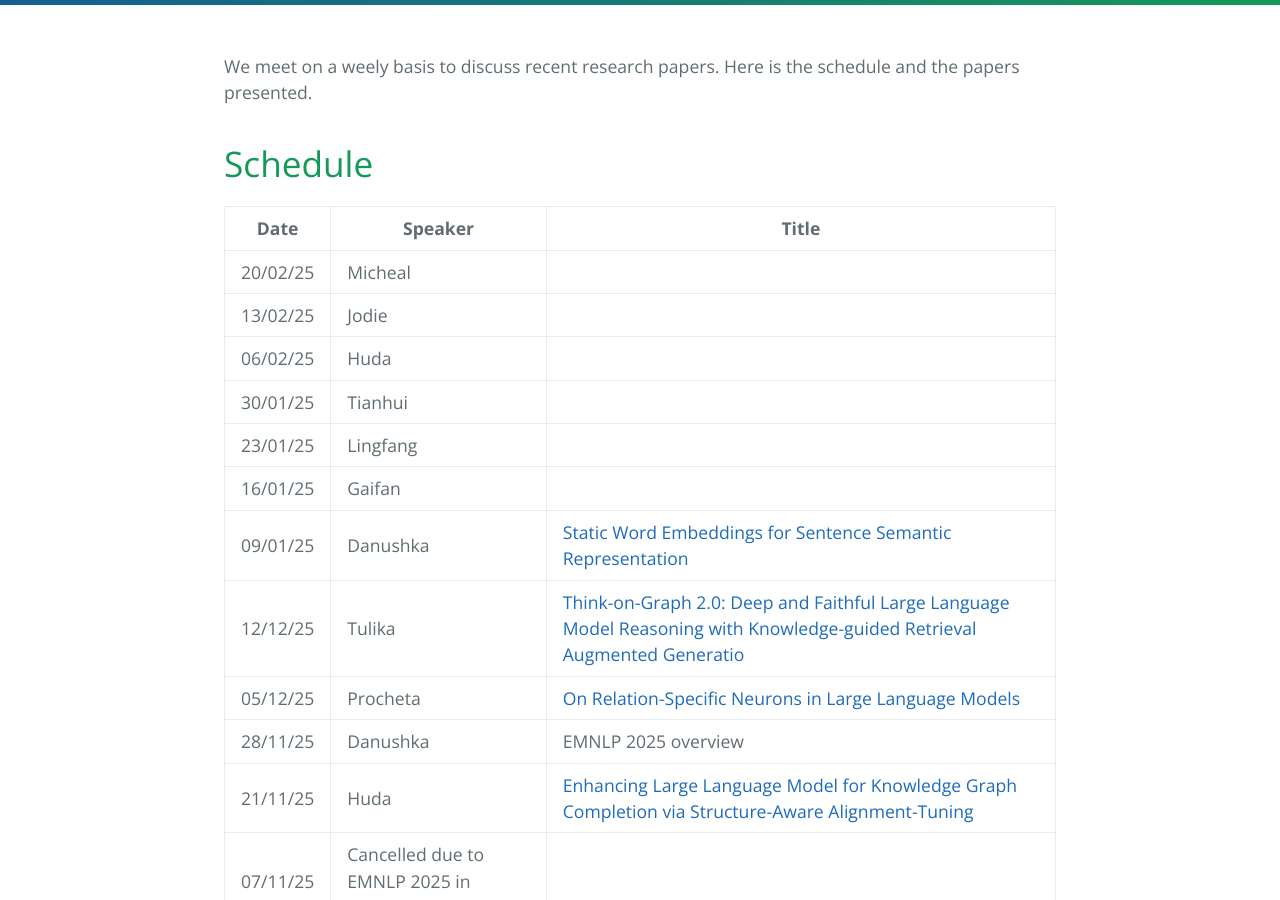
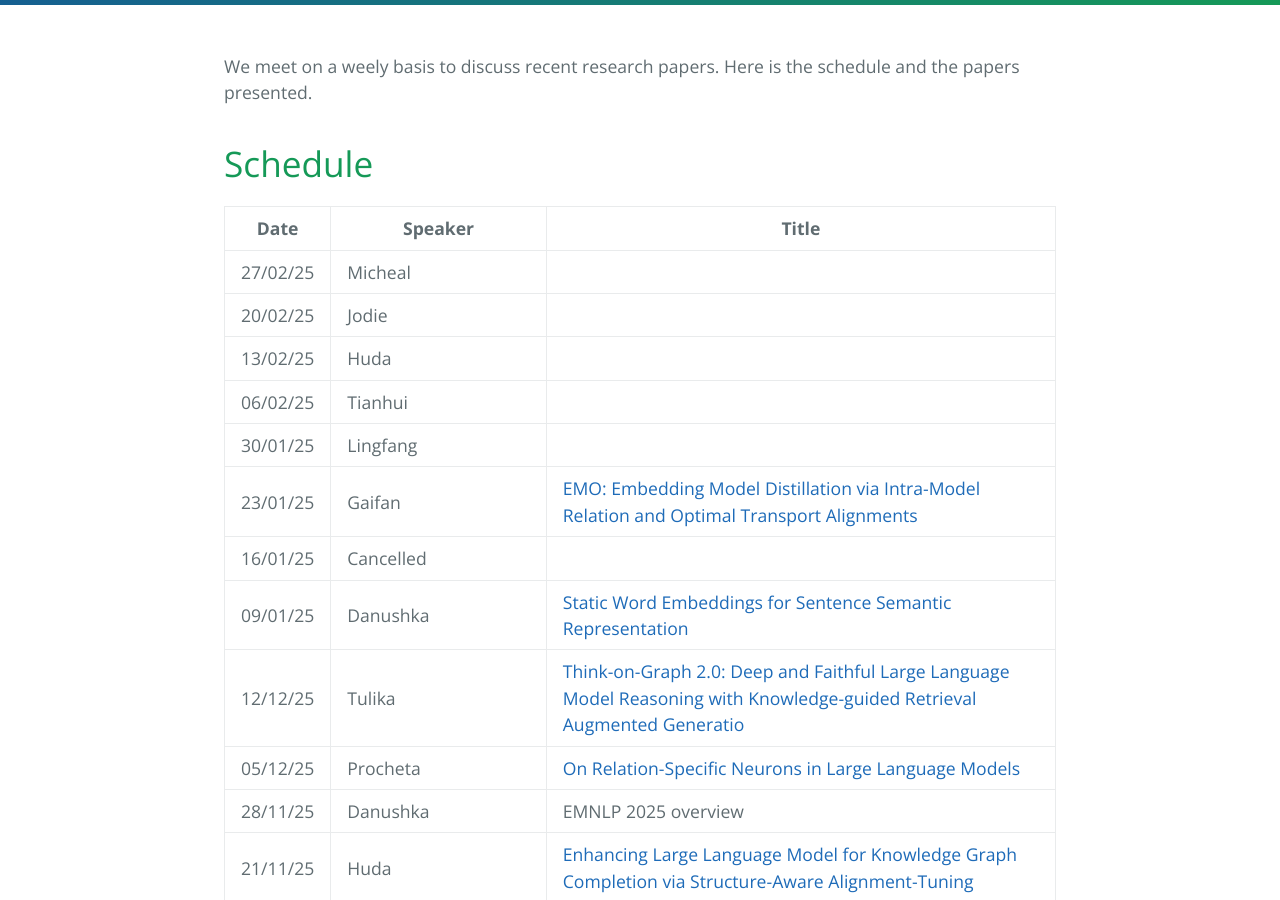
Before and after one commit to LivNLP/livnlp.github.io, a Jekyll site: the page built from reading.md, in a window 1280 px wide and 900 px high, scrolled down 368 px. Built offline with Jekyll 4.4.1, drawn with Linux system fonts in a browser that asks for light colours.

Commit message:
Update reading.md

```diff
--- a/reading.md
+++ b/reading.md
@@ -13,12 +13,13 @@ We meet on a weely basis to discuss recent research papers. Here is the schedule
 
 | Date | Speaker | Title
 | ----- | ------- | -----
-| 20/02/25|   Micheal |
-| 13/02/25|   Jodie |
-| 06/02/25|   Huda |
-| 30/01/25|   Tianhui |
-| 23/01/25|   Lingfang |
-| 16/01/25|   Gaifan |
+| 27/02/25|   Micheal |
+| 20/02/25|   Jodie |
+| 13/02/25|   Huda |
+| 06/02/25|   Tianhui |
+| 30/01/25|   Lingfang |
+| 23/01/25|   Gaifan | [EMO: Embedding Model Distillation via Intra-Model Relation and Optimal Transport Alignments](https://aclanthology.org/2025.emnlp-main.385/)
+| 16/01/25|  Cancelled
 | 09/01/25|  Danushka | [Static Word Embeddings for Sentence Semantic Representation](https://aclanthology.org/2025.emnlp-main.316/)
 | 12/12/25|  Tulika | [Think-on-Graph 2.0: Deep and Faithful Large Language Model Reasoning with Knowledge-guided Retrieval Augmented Generatio](https://arxiv.org/abs/2407.10805)
 | 05/12/25|  Procheta | [On Relation-Specific Neurons in Large Language Models](https://aclanthology.org/2025.emnlp-main.52/)
```
